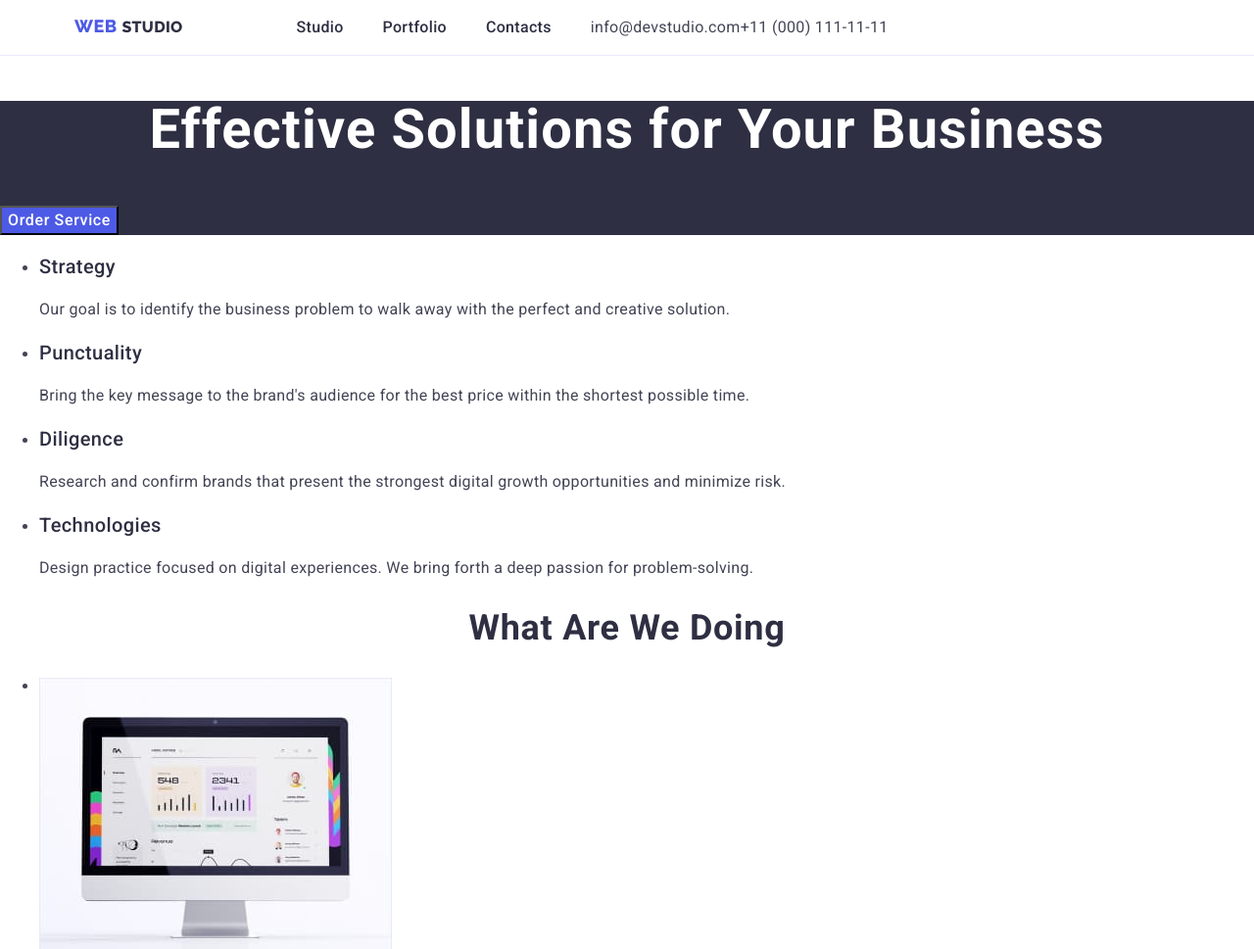
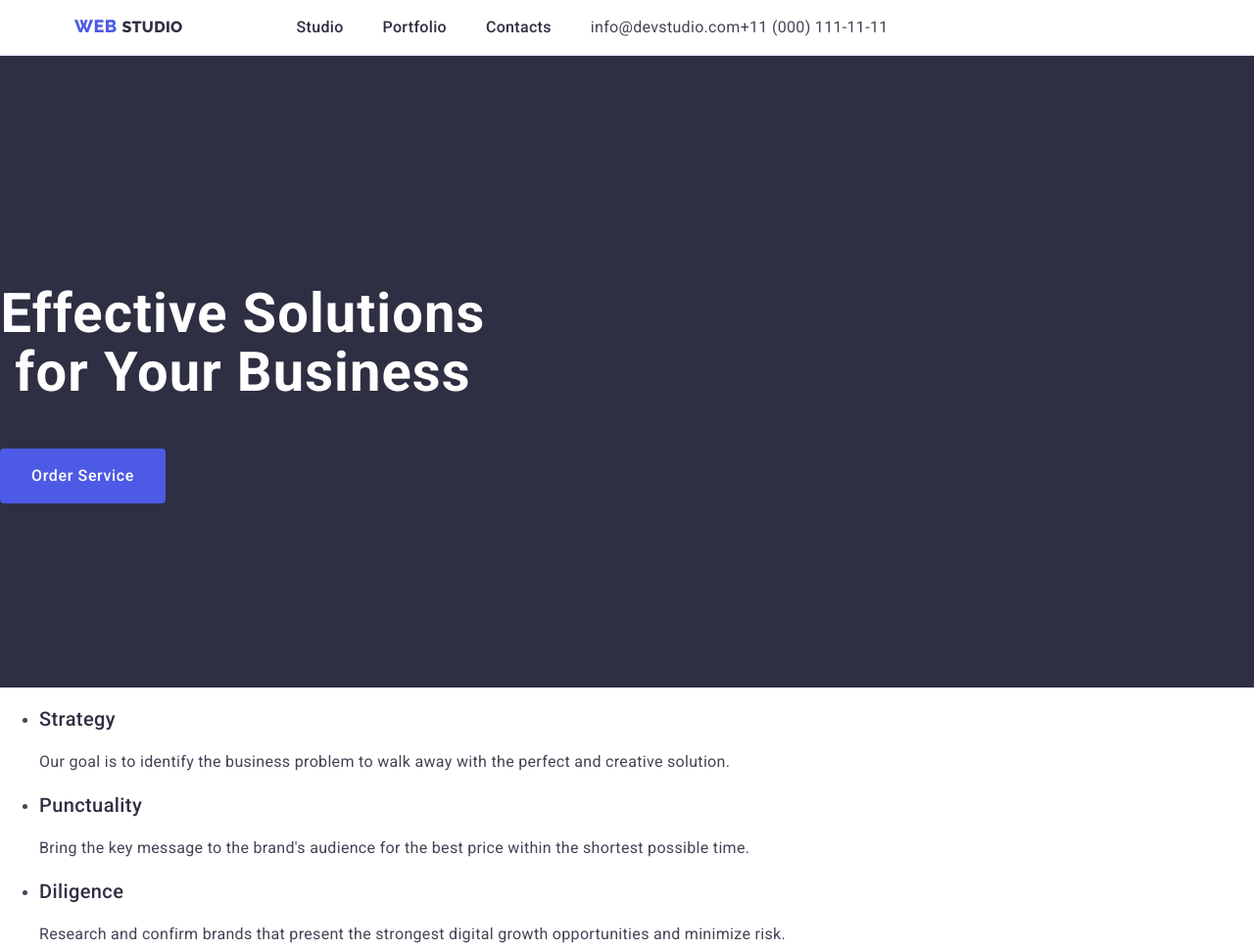
Before and after one commit to BohdanRybalko/goit-markup-hw-03, a plain HTML site: page index.html in a window 1280 px wide. Shown: the top 969 px of the page at 98% size. Drawn offline with nearby package versions, Linux system fonts and the light colour scheme.

Commit message:
one section

```diff
--- a/css/styles.css
+++ b/css/styles.css
@@ -19,7 +19,7 @@ body{
 li{
     margin-right: 0;
 }
-.container{
+.div-container{
     width: 1158px;
     display: flex;
     margin: 0 auto;
@@ -99,6 +99,10 @@ li{
 
 .section-one{
     background-color: var(--brand-color);
+    padding: 188px 0;
+}
+.section-div-one{
+
 }
 .section-h-one{
         font-size: 56px;
@@ -106,6 +110,7 @@ li{
         text-align: center;
         letter-spacing: 0.02em;
         color: #ffffff;
+        max-width: 496px;
 }
 .section-button{
     font-family: "Roboto", sans-serif;
@@ -115,6 +120,12 @@ li{
     line-height: 1.5;
     letter-spacing: 0.04em;
     color: #ffffff;
+    display: block;
+    min-width: 169px;
+    height: 56px;
+    border: none;
+    border-radius: 4px;
+    cursor: pointer;
 
 }
 .section-button:hover{
--- a/index.html
+++ b/index.html
@@ -18,7 +18,7 @@
 </head>
 <body>
     <header class="header">
-        <div class="container">
+        <div class="div-container container">
         <nav class="header-nav">
 
             <a class="header-logo link" href="./index.html">Web
@@ -49,10 +49,12 @@
     </div>
     </header>
     <main>
+        <div class="section-div-one container">
         <section class="section-one">
             <h1 class="section-h-one">Effective Solutions for Your Business</h1>
             <button class="section-button" type="button">Order Service</button>
         </section>
+        </div>
     <section>
         <h2 hidden>Our advantages</h2>
         <ul class="section-ul-one list">
```
